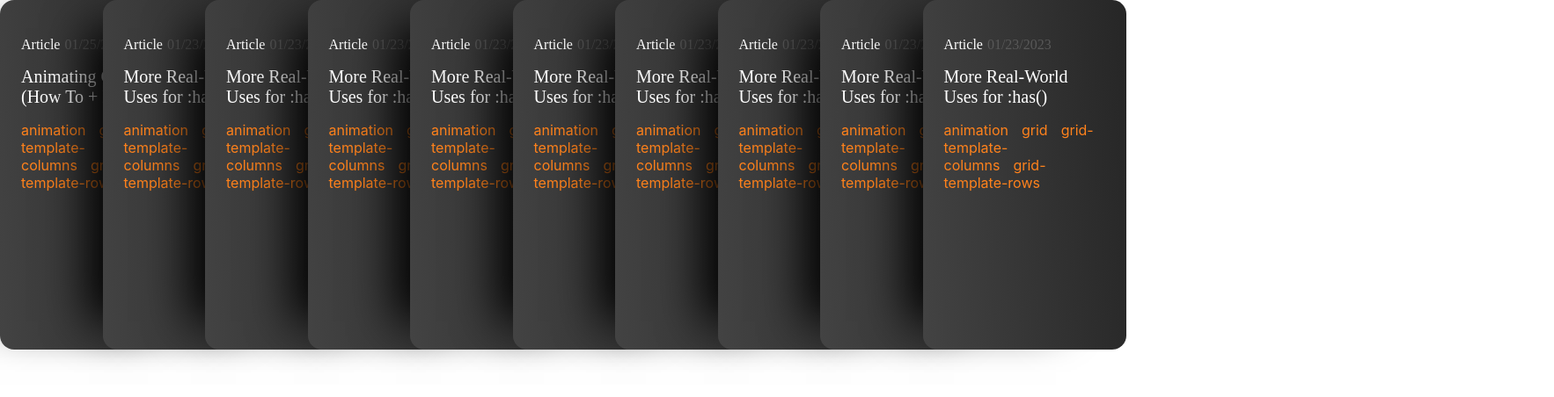
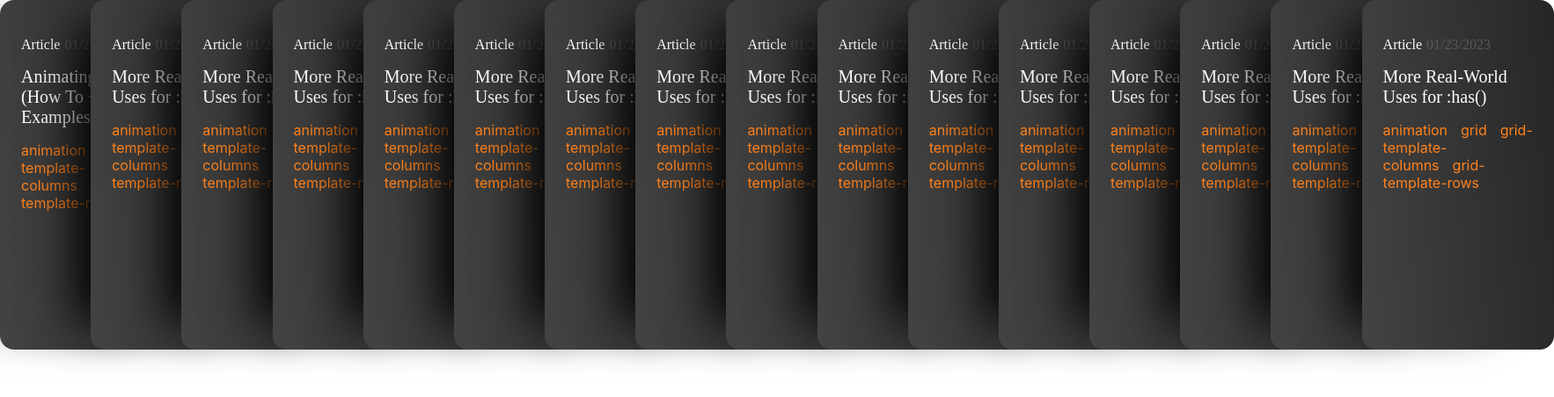
Before and after one commit to csandoval18/cards-menu, a React (Create React App) app: page / in a window 1280 px wide. Shown: the top 452 px of the page at 88% size, 1766 px wide, since content can reach past the window. Built offline with nearby package versions, Linux system fonts and the light colour scheme.

Commit message:
added more card data

```diff
--- a/src/App.scss
+++ b/src/App.scss
@@ -10,8 +10,9 @@
   display: flex;
   flex-direction: column;
   min-height: 350px;
+	padding: 1.5rem;
+  transition: transform 0.3s ease-in-out;
   width: 220px;
-	padding: 1.5rem;
 
   &:not(:first-child) {
     box-shadow: -3rem 0 3rem -2rem #000;
@@ -27,6 +28,11 @@
       margin-left: -30px;
       min-width: 220px;
       scroll-snap-align: start;
+      transform: translateY(-1rem);
+
+    }
+    &:hover~.card-wrapper {
+      transform: translateX(30px);
     }
   }
 }
--- a/src/cardsData.ts
+++ b/src/cardsData.ts
@@ -1,12 +1,149 @@
-import { CardProps } from "./components/Card"
+import { CardProps } from './components/Card';
 
 export const cardsData: CardProps[] = [
 	{
-        type: "Article",
-        date: "01/25/2023",
-        title: "Animating CSS Grid (How To + Examples)",
-        tags: ["animation", "grid", "grid-template-columns", "grid-template-rows"],
-        author: "Daniel Shwarz"
+		type: 'Article',
+		date: '01/25/2023',
+		title: 'Animating CSS Grid (How To + Examples)',
+		tags: [
+			'animation',
+			'grid',
+			'grid-template-columns',
+			'grid-template-rows',
+		],
+		author: 'Daniel Shwarz',
+	},
+	{
+		type: 'Article',
+		date: '01/23/2023',
+		title: 'More Real-World Uses for :has()',
+		tags: [
+			'animation',
+			'grid',
+			'grid-template-columns',
+			'grid-template-rows',
+		],
+		author: 'Liam Johnston',
+	},
+	{
+		type: 'Article',
+		date: '01/23/2023',
+		title: 'More Real-World Uses for :has()',
+		tags: [
+			'animation',
+			'grid',
+			'grid-template-columns',
+			'grid-template-rows',
+		],
+		author: 'Liam Johnston',
+	},
+	{
+		type: 'Article',
+		date: '01/23/2023',
+		title: 'More Real-World Uses for :has()',
+		tags: [
+			'animation',
+			'grid',
+			'grid-template-columns',
+			'grid-template-rows',
+		],
+		author: 'Liam Johnston',
+	},
+	{
+		type: 'Article',
+		date: '01/23/2023',
+		title: 'More Real-World Uses for :has()',
+		tags: [
+			'animation',
+			'grid',
+			'grid-template-columns',
+			'grid-template-rows',
+		],
+		author: 'Liam Johnston',
+	},
+	{
+		type: 'Article',
+		date: '01/23/2023',
+		title: 'More Real-World Uses for :has()',
+		tags: [
+			'animation',
+			'grid',
+			'grid-template-columns',
+			'grid-template-rows',
+		],
+		author: 'Liam Johnston',
+	},
+	{
+		type: 'Article',
+		date: '01/23/2023',
+		title: 'More Real-World Uses for :has()',
+		tags: [
+			'animation',
+			'grid',
+			'grid-template-columns',
+			'grid-template-rows',
+		],
+		author: 'Liam Johnston',
+	},
+	{
+		type: 'Article',
+		date: '01/23/2023',
+		title: 'More Real-World Uses for :has()',
+		tags: [
+			'animation',
+			'grid',
+			'grid-template-columns',
+			'grid-template-rows',
+		],
+		author: 'Liam Johnston',
+	},
+	{
+		type: 'Article',
+		date: '01/23/2023',
+		title: 'More Real-World Uses for :has()',
+		tags: [
+			'animation',
+			'grid',
+			'grid-template-columns',
+			'grid-template-rows',
+		],
+		author: 'Liam Johnston',
+	},
+	{
+		type: 'Article',
+		date: '01/23/2023',
+		title: 'More Real-World Uses for :has()',
+		tags: [
+			'animation',
+			'grid',
+			'grid-template-columns',
+			'grid-template-rows',
+		],
+		author: 'Liam Johnston',
+	},
+	{
+		type: 'Article',
+		date: '01/23/2023',
+		title: 'More Real-World Uses for :has()',
+		tags: [
+			'animation',
+			'grid',
+			'grid-template-columns',
+			'grid-template-rows',
+		],
+		author: 'Liam Johnston',
+	},
+	{
+		type: 'Article',
+		date: '01/23/2023',
+		title: 'More Real-World Uses for :has()',
+		tags: [
+			'animation',
+			'grid',
+			'grid-template-columns',
+			'grid-template-rows',
+		],
+		author: 'Liam Johnston',
 	},
   {
     type: "Article",
@@ -36,39 +173,4 @@ export const cardsData: CardProps[] = [
     tags: ["animation", "grid", "grid-template-columns", "grid-template-rows"],
     author: "Liam Johnston"
   },
-    {
-        type: "Article",
-        date: "01/23/2023",
-        title: "More Real-World Uses for :has()",
-        tags: ["animation", "grid", "grid-template-columns", "grid-template-rows"],
-        author: "Liam Johnston"
-    },
-    {
-        type: "Article",
-        date: "01/23/2023",
-        title: "More Real-World Uses for :has()",
-        tags: ["animation", "grid", "grid-template-columns", "grid-template-rows"],
-        author: "Liam Johnston"
-    },
-    {
-        type: "Article",
-        date: "01/23/2023",
-        title: "More Real-World Uses for :has()",
-        tags: ["animation", "grid", "grid-template-columns", "grid-template-rows"],
-        author: "Liam Johnston"
-    },
-    {
-        type: "Article",
-        date: "01/23/2023",
-        title: "More Real-World Uses for :has()",
-        tags: ["animation", "grid", "grid-template-columns", "grid-template-rows"],
-        author: "Liam Johnston"
-    },
-    {
-        type: "Article",
-        date: "01/23/2023",
-        title: "More Real-World Uses for :has()",
-        tags: ["animation", "grid", "grid-template-columns", "grid-template-rows"],
-        author: "Liam Johnston"
-    },
-]
+];
```
Lines whose indentation alone changed are shown as unchanged.
